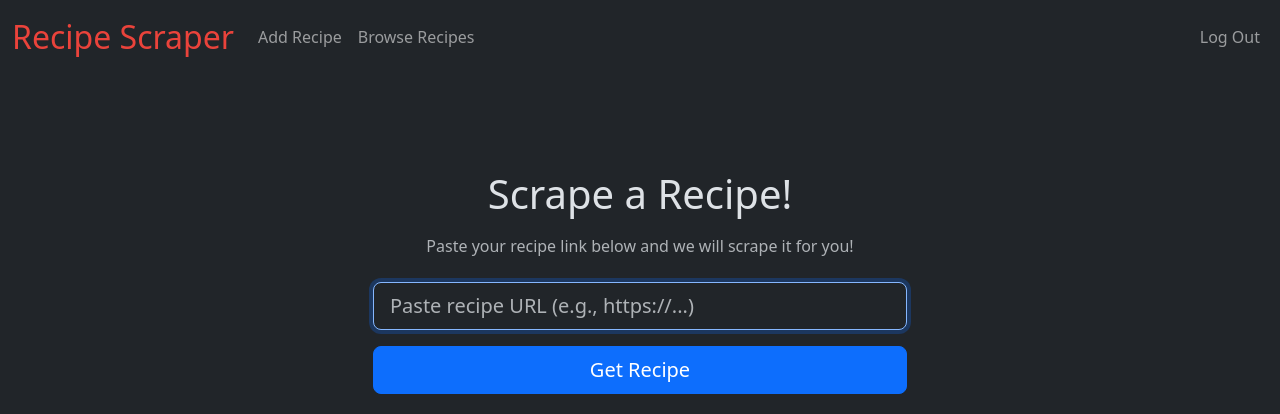
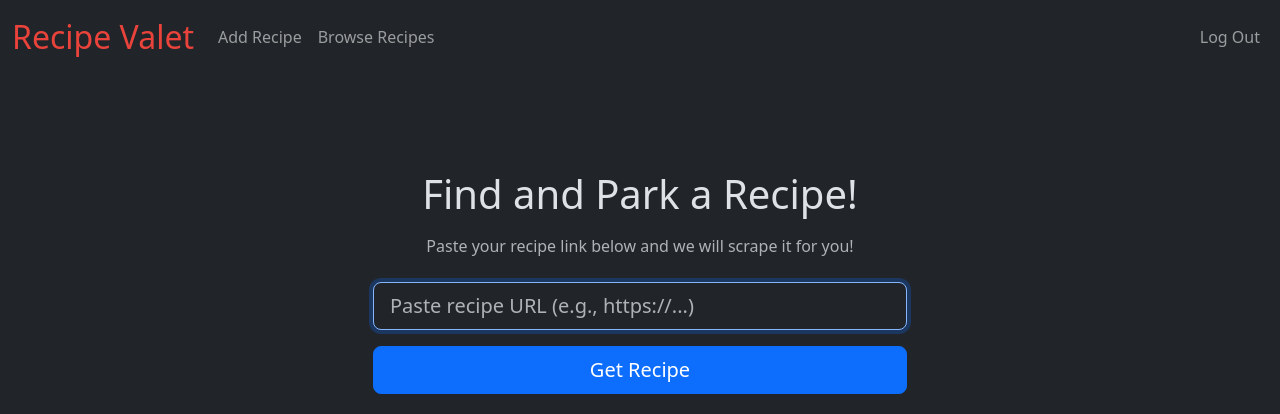
Before and after one commit to WoollyBeardBear/RecipeScraper, a Flask app: page /add_recipe in a window 1280 px wide. Shown: the top 414 px of the page. Run offline with Flask 3, Linux system fonts and the light colour scheme; a user stored in the database is signed in; some libraries are stand-ins or nearby versions.

Commit message:
Recipe Valet

```diff
--- a/templates/add_recipe.html
+++ b/templates/add_recipe.html
@@ -9,7 +9,7 @@
     <div class="row justify-content-center">
         <div class="col-md-8 col-lg-6">
 
-            <h1 class="text-center mb-3">Scrape a Recipe!</h1>
+            <h1 class="text-center mb-3">Find and Park a Recipe!</h1>
             <p class="text-center text-muted mb-4">Paste your recipe link below and we will scrape it for you!</p>
 
             {# Display flashed messages if available #}
--- a/templates/browse.html
+++ b/templates/browse.html
@@ -40,7 +40,7 @@
                       <path d="M8 15A7 7 0 1 1 8 1a7 7 0 0 1 0 14m0 1A8 8 0 1 0 8 0a8 8 0 0 0 0 16"/>
                       <path d="M8 4a.5.5 0 0 1 .5.5v3h3a.5.5 0 0 1 0 1h-3v3a.5.5 0 0 1-1 0v-3h-3a.5.5 0 0 1 0-1h3v-3A.5.5 0 0 1 8 4"/>
                     </svg>
-                    Scrape Your First Recipe
+                    Valet Your First Recipe
                 </a>
             </div>
         </li>
--- a/templates/index.html
+++ b/templates/index.html
@@ -7,7 +7,7 @@
 {% block main %}
 <div class="container d-flex flex-column justify-content-center align-items-center text-center" style="min-height: 70vh;">
 
-    <h1 class="display-4 mb-3">Welcome to Recipe Scraper</h1>
+    <h1 class="display-4 mb-3">Welcome to Recipe Valet</h1>
 
     <p class="lead text-muted mb-4">
         Easily save and browse recipes from your favorite websites.
--- a/templates/layout.html
+++ b/templates/layout.html
@@ -9,13 +9,13 @@
 
         <link href="/static/styles.css" rel="stylesheet">
 
-        <title>Recipe Scraper: {% block title %}{% endblock %}</title>
+        <title>Recipe Valet: {% block title %}{% endblock %}</title>
 
     </head>
 
     <body>
         <header>
-            <nav class="navbar navbar-expand-lg navbar-dark bg-dark"> <div class="container-fluid"> <a class="navbar-brand" href="/"><span class="red">Recipe Scraper</span></a> <button class="navbar-toggler" type="button" data-bs-toggle="collapse" data-bs-target="#navbarContent" aria-controls="navbarContent" aria-expanded="false" aria-label="Toggle navigation">
+            <nav class="navbar navbar-expand-lg navbar-dark bg-dark"> <div class="container-fluid"> <a class="navbar-brand" href="/"><span class="red">Recipe Valet</span></a> <button class="navbar-toggler" type="button" data-bs-toggle="collapse" data-bs-target="#navbarContent" aria-controls="navbarContent" aria-expanded="false" aria-label="Toggle navigation">
                         <span class="navbar-toggler-icon"></span>
                     </button>
                     <div class="collapse navbar-collapse" id="navbarContent">
--- a/templates/register.html
+++ b/templates/register.html
@@ -11,7 +11,7 @@
 
             <div class="text-center mb-4">
                 <h1 class="h3 mb-3 fw-normal">Create Your Free Account</h1>
-                <p class="text-muted">Join Recipe Scraper to save and manage your recipes!</p>
+                <p class="text-muted">Join Recipe Valet to save and manage your recipes!</p>
             </div>
             {% with messages = get_flashed_messages(with_categories=true) %}
                 {% if messages %}
```
